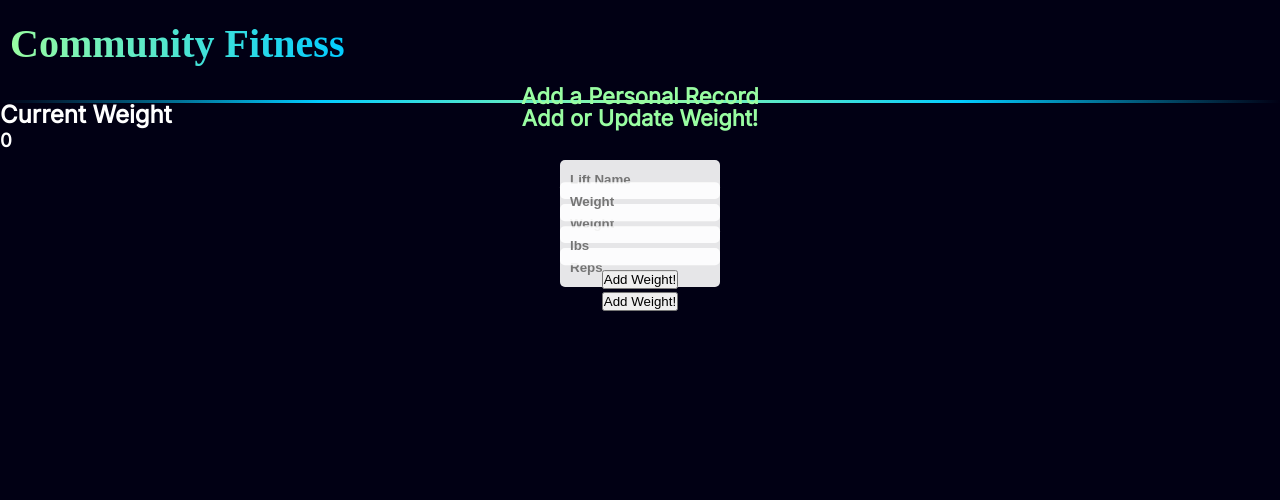
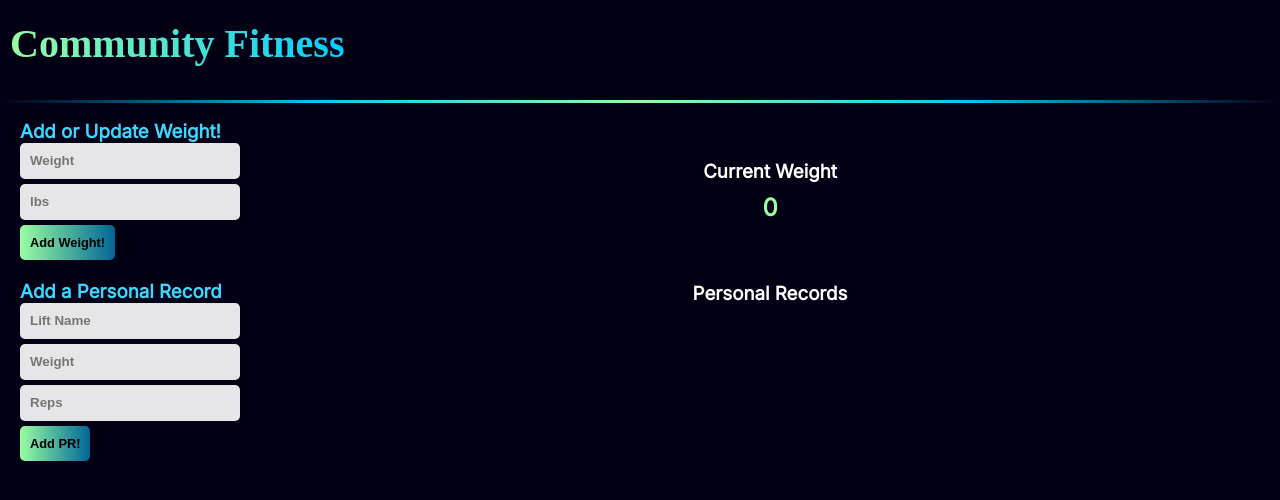
Before and after one commit to VScacchitti/CommunityFitness-project-3, a React (Create React App) app in the folder client/: page /profile in a window 1280 px wide. Shown: the top 500 px of the page. Built offline with nearby package versions, Linux system fonts and the light colour scheme; no server answers; a web font is replaced by a local one.

Commit message:
added styling to /profile

```diff
--- a/client/src/App.css
+++ b/client/src/App.css
@@ -125,7 +125,7 @@ header .logo {
 }
 .signup-form input,
 .login-form input,
-.workout-form input {
+.workout-form input{
   display: block;
   position: relative;
   margin-bottom: 5px;
@@ -272,8 +272,6 @@ header .logo {
   display: none;
 }
 
-.ex-list {
-}
 .ex-item {
   cursor: pointer;
   border: solid 1px #000;
@@ -319,8 +317,80 @@ header .logo {
   list-style: none;
 }
 
-@media screen and (max-width: 375px) {
+.profile-container {
+  position: relative;
+  margin: 20px;
+  display: flex;
+  width: 100%;
+}
+.profile-forms {
+  width: 220px;
+  min-width: 220px;
+}
+.profile-displays {
+  width: 70%;
+  margin: 40px auto;
+  text-align: center;
+}
+.weight-display h2 {
+  margin: 10px;
+  margin-bottom: 60px;
+  color: #99fda2;
+}
+.pr-form,
+.weight-form {
+  margin-bottom: 20px;
+}
+.pr-form h3,
+.weight-form h3 {
+  color: #3dd7fd;
+}
+.pr-form form,
+.weight-form form{
+  display: flex;
+  flex-direction: column;
+}
+.pr-form input,
+.weight-form input {
+  display: block;
+  position: relative;
+  margin-bottom: 5px;
+  line-height: 1rem;
+  border-radius: 5px;
+  padding: 10px;
+  border: none;
+  outline: none;
+  background: rgba(255, 255, 255, 0.9);
+  font-weight: bold;
+  width: 220px;
+}
+.pr-form button,
+.weight-form button {
+  padding: 10px;
+  font-size: .8rem;
+  font-weight: bold;
+  background: linear-gradient(to right, #99fda2, #016696);
+  border: none;
+  border-radius: 5px;
+  transition: background 1s ease-out;
+}
+.pr-form button:hover,
+.pr-form button:active,
+.weight-form button:hover,
+.weight-form button:active, {
+  background: #99fda2;
+}
+
+@media screen and (max-width: 376px) {
   header .logo {
     font-size: 2rem;
   }
+  .profile-forms,
+  .weight-form,
+  .weight-form input,
+  .pr-form,
+  .pr-form input {
+    width: 100px;
+    min-width: 100px;
+  }
 }
--- a/client/src/components/RecordForm.js
+++ b/client/src/components/RecordForm.js
@@ -1,64 +1,77 @@
 import React, { Component } from "react";
-import recordAPI from "../utils/record/API"
-
+import recordAPI from "../utils/record/API";
 
 class RecordForm extends Component {
-
   state = {
     name: 0,
-        weight:"",
+    weight: "",
     reps: 0,
-        error:""
+    error: "",
   };
   //THhese handle our input changes for Record etc.
   handleChangeLiftNameInput = (event) => {
     this.setState({
-            name: event.target.value
+      name: event.target.value,
     });
-      }
+  };
 
   handleChangeWeightInput = (event) => {
     this.setState({
-            weight: event.target.value
+      weight: event.target.value,
     });
-      }
+  };
 
   handleChangeRepsInput = (event) => {
     this.setState({
-            reps: event.target.value
+      reps: event.target.value,
     });
-      }
+  };
 
   //function to handle form submit and Posts to DATABASE
-    handleFormSubmit = event => {
+  handleFormSubmit = (event) => {
     event.preventDefault();
     let savedRecord = {
       name: this.state.name,
       weight: this.state.weight,
       reps: this.state.reps,
-        }
-        recordAPI.saveRecord(savedRecord)
+    };
+    recordAPI
+      .saveRecord(savedRecord)
       .then(console.log(savedRecord))
       .then(alert("You added a weight"))
-        .catch(err => console.log(err));
+      .catch((err) => console.log(err));
+  };
+
+  render() {
+    return (
+      <div className="pr-form">
+        <h3>Add a Personal Record</h3>
+        <form>
+          <input
+            value={this.state.value}
+            type="text"
+            placeholder="Lift Name"
+            onChange={this.handleChangeLiftNameInput}
+          />
+          <input
+            value={this.state.value}
+            type="text"
+            placeholder="Weight"
+            onChange={this.handleChangeWeightInput}
+          />
+          <input
+            value={this.state.value}
+            type="text"
+            placeholder="Reps"
+            onChange={this.handleChangeRepsInput}
+          />
+        </form>
+        <button type="submit" id="reocrdSubmit" onClick={this.handleFormSubmit}>
+          Add PR!
+        </button>
+      </div>
+    );
   }
-
-
-  render(){
-    return (
-        <div className="workout-form">
-            <h2>Add a Personal Record</h2>
-          <form >
-            <input value={this.state.value} type="text" placeholder="Lift Name" onChange={this.handleChangeLiftNameInput} />
-            <input value={this.state.value} type="text" placeholder="Weight" onChange={this.handleChangeWeightInput} />
-            <input value={this.state.value} type="text" placeholder="Reps" onChange={this.handleChangeRepsInput} />
-          </form>
-          <button type="submit" id="reocrdSubmit" onClick={this.handleFormSubmit}>Add Weight!</button>
-        </div>
-      )
-
-  }
-
 }
 
 export default RecordForm;
--- a/client/src/components/WeightDisplay.js
+++ b/client/src/components/WeightDisplay.js
@@ -1,35 +1,28 @@
 import React, { Component } from "react";
 import Container from "./Container";
-import weightAPI from "../utils/weight/API"
-
-
+import weightAPI from "../utils/weight/API";
 
 class WeightDisplay extends Component {
-
   state = {
     weight: 0,
-        units:"lbs",
+    units: "lbs",
     error: "",
   };
   //THhese handle our input changes for Weight, and if they change lbs to another metric.
-     componentDidMount(){
-      weightAPI.getWeight()
-      .then(res => {
-        console.log(res.data[0].weight)
-        this.setState({weight:res.data[0].weight})
-      })
+  componentDidMount() {
+    weightAPI.getWeight().then((res) => {
+      console.log(res.data[0].weight);
+      this.setState({ weight: res.data[0].weight });
+    });
   }
 
-  render(){
+  render() {
     return (
-        <Container>
-        <div className="weight-form">
-            <h2>Current Weight</h2>
-            <h3>{this.state.weight}</h3>
+      <div className="weight-display">
+        <h3>Current Weight</h3>
+        <h2>{this.state.weight}</h2>
       </div>
-        </Container>
-
-    )
+    );
   }
 }
 
--- a/client/src/components/WeightForm.js
+++ b/client/src/components/WeightForm.js
@@ -39,8 +39,8 @@ class WeightForm extends Component {
 
   render(){
     return (
-        <div className="workout-form">
-            <h2>Add or Update Weight!</h2>
+        <div className="weight-form">
+            <h3>Add or Update Weight!</h3>
           <form >
             <input value={this.state.value} type="text" placeholder="Weight" onChange={this.handleChangeWeight} />
             <input value={this.state.value} type="text" placeholder="lbs" onChange={this.handleChangeUnit} />
--- a/client/src/pages/Profile.js
+++ b/client/src/pages/Profile.js
@@ -1,18 +1,25 @@
-import React, {Component } from "react";
+import React, { Component } from "react";
 import Container from "../components/Container";
 import RecordForm from "../components/RecordForm";
 import WeightForm from "../components/WeightForm";
-import WeightDisplay from "../components/WeightDisplay"
+import WeightDisplay from "../components/WeightDisplay";
 
-class Profile extends Component{
-  render(){
-      return (
-          <Container>
-              <RecordForm/>
-              <WeightForm/>
-              <WeightDisplay/>
-          </Container>
-      )
+class Profile extends Component {
+  render() {
+    return (
+      <div className="profile-container">
+        <div className="profile-forms">
+          <WeightForm />
+          <RecordForm />
+        </div>
+        <div className="profile-displays">
+          <WeightDisplay />
+
+          <h3>Personal Records</h3>
+          {/* <PR Display will go here> */}
+        </div>
+      </div>
+    );
   }
 }
 
```
Lines whose indentation alone changed are shown as unchanged.
